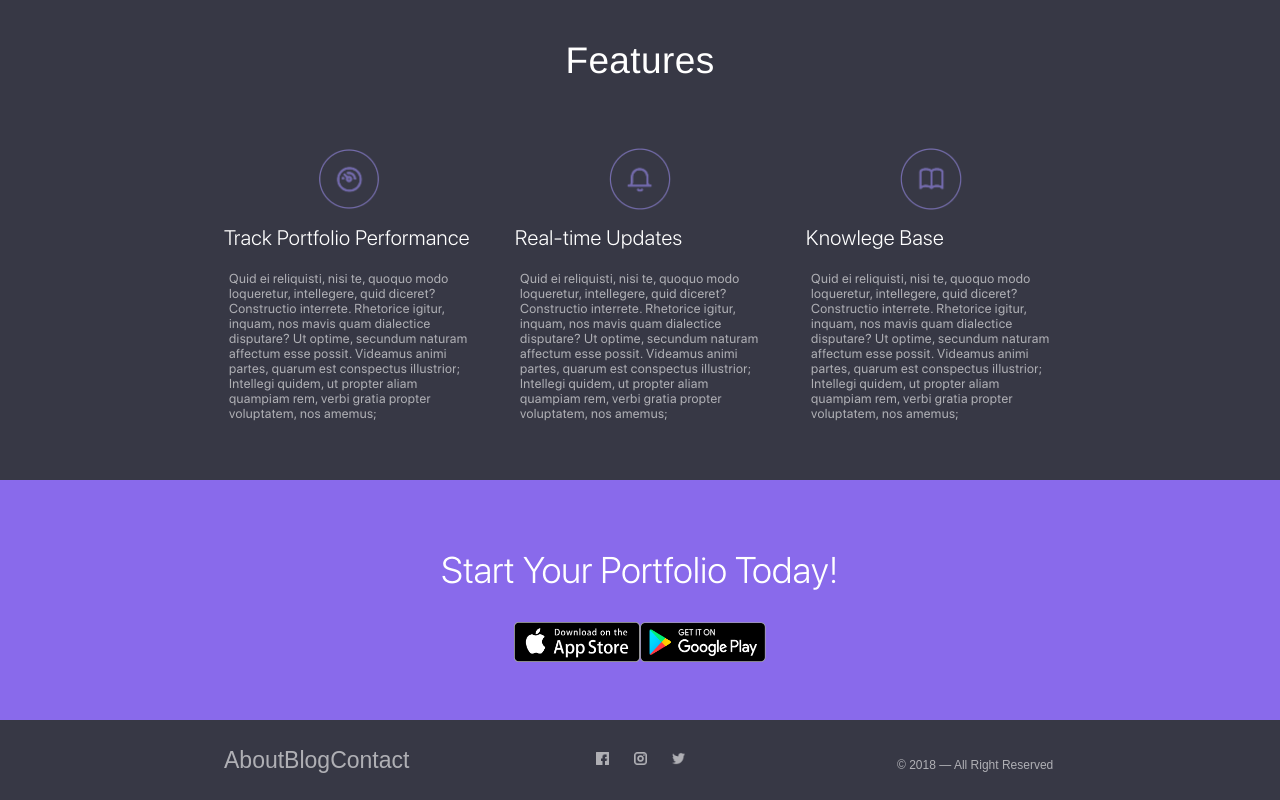
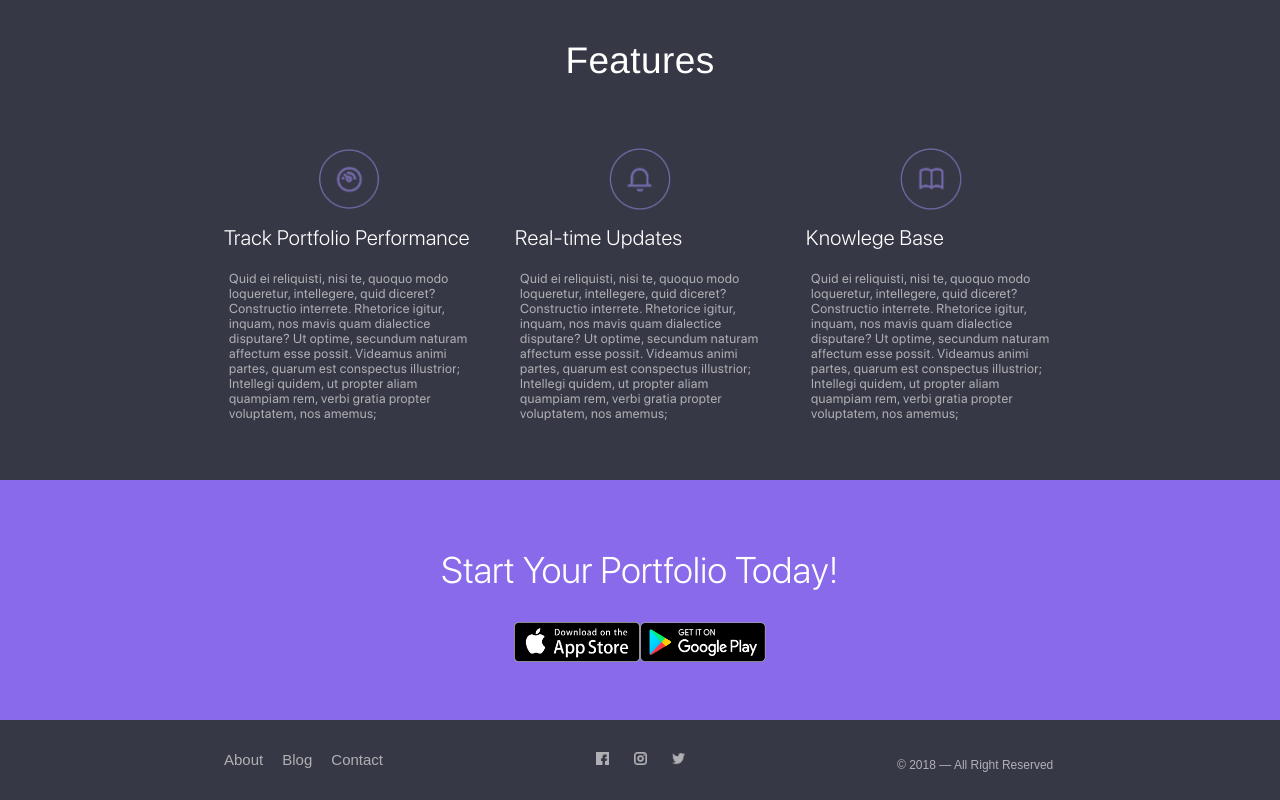
Before and after one commit to tutorioEU/tutorioEU.github.io, a plain HTML site: page cryptograf_website/index.html in a window 1280 px wide. Shown: the part 1814-2614 px from the top of the page. Drawn offline with nearby package versions, Linux system fonts and the light colour scheme; a web font is replaced by a local one.

Commit message:
more a tag styles

```diff
--- a/cryptograf_website/styles/index.css
+++ b/cryptograf_website/styles/index.css
@@ -431,7 +431,7 @@ footer {
 #footer-left-content a {
   color: #FFFFFF;
   opacity: 0.6;
-  font-size: 23px;
+  font-size: 15px;
   font-family: "CircularStd-Book", sans-serif;
 }
 
```
